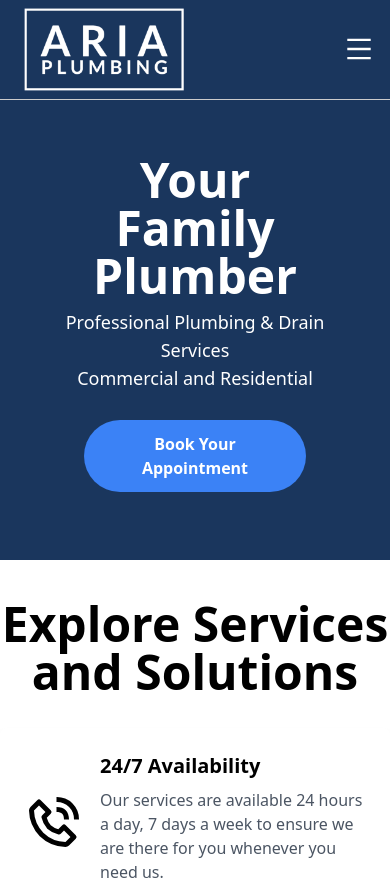
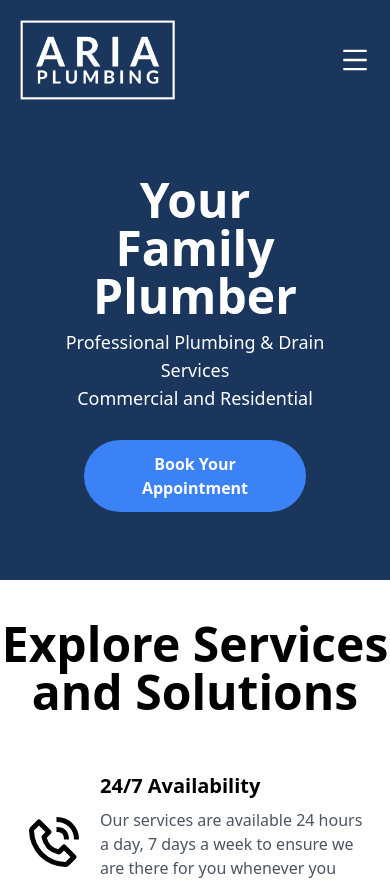
Before and after one commit to 10zintopjor/AP, a React (Create React App) app: page / in a window 390 px wide. Shown: the top 880 px of the page. Built offline with nearby package versions, Linux system fonts and the light colour scheme.

Commit message:
nav upadted

```diff
--- a/src/App.js
+++ b/src/App.js
@@ -6,7 +6,6 @@ import CarouselReviews from "./components/review/CarouselReviews";
 import 'slick-carousel/slick/slick.css';
 import 'slick-carousel/slick/slick-theme.css';
 import ExploreSolutions from "./components/services/ExploreService";
-
 
 function App() {
   return (
--- a/src/components/navbar/Navbar.jsx
+++ b/src/components/navbar/Navbar.jsx
@@ -1,226 +1,57 @@
-// src/components/Navbar.js
-import React, { useState } from 'react';
+import React, { useState } from 'react'
+import {Link} from "react-router-dom"
+import Logo from "../../images/Aria Plumbing-logos_white (1).png"
+import NavLinks from './NavLinks'
+import Button from './Button'
 import { AiOutlineMenu } from 'react-icons/ai';
-import { FaTimes, FaAngleDown } from 'react-icons/fa';
-import Logo from '../../images/Aria Plumbing-logos_white (1).png';
-import { motion } from 'framer-motion';
-import { faFacebook, faInstagram, faTiktok } from "@fortawesome/free-brands-svg-icons";
-import { FontAwesomeIcon } from '@fortawesome/react-fontawesome';
+import { MdClose } from "react-icons/md";
 
 const Navbar = () => {
-  const [navLinksVisible, setNavLinksVisible] = useState(false);
-  const [activeDropdown, setActiveDropdown] = useState(null);
-
-  const toggleMenu = () => {
-    setNavLinksVisible(!navLinksVisible);
-    setActiveDropdown(null);
-  };
-
-  const closeMenu = () => {
-    setNavLinksVisible(false);
-    setActiveDropdown(null);
-  };
-
-  const toggleDropdown = (index) => {
-    setActiveDropdown(activeDropdown === index ? null : index);
-  };
-
-  const callUsButtonStyle = {
-    background: '#ce2029',
-    color: 'white',
-    fontSize: '1.3rem',
-    padding: '10px 20px',
-    borderRadius: '50px',
-    transition: 'background 0.3s ease-in-out',
-    cursor: 'pointer',
-  };
-
-  const mobileMenuStyle = {
-    fontSize: '1.5rem',
-    position: 'fixed',
-    top: 0,
-    left: 0,
-    right: 0,
-    bottom: 0,
-    backgroundColor: '#1a365d',
-    color: 'white',
-    padding: '2rem',
-    zIndex: 1000,
-    transform: `translateX(${navLinksVisible ? 0 : '100%'})`,
-    transition: 'transform 0.5s ease-in-out',
-    display: 'flex',
-    flexDirection: 'column',
-    justifyContent: 'flex-start',
-    alignItems: 'center',
-    overflowY: 'auto', // Allow vertical scrolling
-  };
-
-  const closeButtonStyle = {
-    position: 'absolute',
-    top: '2rem',
-    right: '2rem',
-    fontSize: '2rem',
-    cursor: 'pointer',
-    marginBottom: '2rem',
-  };
-
-  const subMenuStyle = {
-    textAlign: 'center',
-  };
-
-  const dropdownVariants = {
-    hidden: { opacity: 0, height: 0 },
-    visible: { opacity: 1, height: 'auto' },
-  };
-
-  const navItems = [
-    { label: 'Home', link: '#' },
-    {
-      label: 'Services',
-      subItems: [
-        { label: 'Service 1', link: '#' },
-        { label: 'Service 2', link: '#' },
-        { label: 'Service 3', link: '#' },
-      ],
-    },
-    { label: 'Reviews', link: '#' },
-    { label: 'Contact Us', link: '#' },
-  ];
-
+  const [open,setOpen] = useState(false)
   return (
-    <div>
-      <header className="bg-customBlue text-white z-50">
-        <nav className="flex flex-row justify-between items-center md:flex-row w-[92%] mx-auto">
-          <div className='flex items-start m-2'>
-            <img style={{ width: '10rem' }} className="cursor-pointer" src={Logo} alt="Logo" />
-          </div>
-
-          <div className="hidden md:flex space-x-4">
-          <ul className="flex items-center gap-[4vw] text-2xl">
-              {navItems.map((item, index) => (
-                <li
-                  key={index}
-                  className="relative group"
-                  onMouseEnter={() => toggleDropdown(index)}
-                  onMouseLeave={() => toggleDropdown(index)}
-                >
-                  <a
-                    className={`hover:text-gray-500 cursor-pointer flex items-center ${
-                      activeDropdown === index && 'relative'
-                    }`}
-                    href={item.link}
-                  >
-                    <span>{item.label}</span>
-                    {item.subItems && (
-                      <FaAngleDown
-                        style={{
-                          marginLeft: '3px',
-                          fontSize: '1rem', // Adjust the size as needed
-                          verticalAlign: 'middle',
-                        }}
-                      />
-                    )}
-                  </a>
-                  {item.subItems && activeDropdown === index && (
-                    <ul
-                      className="mt-2 space-y-2 bg-white border rounded-md shadow-lg absolute"
-                      style={subMenuStyle}
-                      onMouseEnter={() => setActiveDropdown(index)}
-                      onMouseLeave={() => setActiveDropdown(null)}
-                    >
-                      {item.subItems.map((subItem, subIndex) => (
-                        <li key={subIndex}>
-                          <a className="block px-4 py-2 text-sm text-gray-700" href={subItem.link}>
-                            {subItem.label}
-                          </a>
-                        </li>
-                      ))}
-                    </ul>
-                  )}
-                </li>
-              ))}
-            </ul>
-          </div>
-
-          <div className="hidden md:flex items-center gap-6">
-            <button
-              style={callUsButtonStyle}
-              className="text-white px-5 py-2 rounded-full"
-            >
-              Call Us
-            </button>
-            <div className="hidden md:flex justify-evenly items-center md:items-end">
-              <a href="https://www.facebook.com" target="_blank" rel="noopener noreferrer" className="mx-2 md:mx-4">
-                <FontAwesomeIcon icon={faFacebook} className="text-2xl" />
-              </a>
-              <a href="https://www.twitter.com" target="_blank" rel="noopener noreferrer" className="mx-2 md:mx-4">
-                <FontAwesomeIcon icon={faInstagram} className="text-2xl" />
-              </a>
-              <a href="https://www.instagram.com" target="_blank" rel="noopener noreferrer" className="mx-2 md:mx-4">
-                <FontAwesomeIcon icon={faTiktok} className="text-2xl" />
-              </a>
+    <nav className='bg-customBlue text-white'>
+        <div className='flex items-center font-medium justify-around'>
+          <div className='z-50 p-5 md:w-auto w-full flex justify-between'>
+            <img src={Logo} alt="logo" className='md:cursor-pointer h-20' />
+            <div className='text-3xl md:hidden flex items-center' onClick={()=>setOpen(!open)} >
+              {open ? <MdClose /> : <AiOutlineMenu />}
             </div>
           </div>
+          <ul className='md:flex hidden uppercase items-center gap-16 text-2xl'>
+            <li>
+              <Link to="/" className='py-9 px-3 inline-block'>
+                Home
+              </Link>
+            </li>
+            <NavLinks />
+          </ul>
+          <div className='md:block hidden'>
+          <Button />
+          </div>
+          {/* Mobile Menu*/}
 
-          <AiOutlineMenu onClick={toggleMenu} className="text-3xl cursor-pointer md:hidden" />
-        </nav>
-        <div style={{ height: '1px', backgroundColor: '#ccc', width: '100%' }}></div>
-      </header>
+          <ul
+          className={`
+            md:hidden bg-customBlue fixed w-full top-0 overflow-y-auto bottom-0 mt-40 text-3xl
+            duration-500 ${open ? "left-0" : "left-[-100%]"}
+            flex flex-col items-center  // Add these classes
+          `}
+        >
+          <li>
+            <Link to="/" className='p-7 inline-block'>
+              Home
+            </Link>
+          </li>
+          <NavLinks />
+          <div className='py-5'>
+            <Button/>
+          </div>
+        </ul>
 
-      <div style={mobileMenuStyle}>
-        <div className="flex justify-end">
-          <FaTimes onClick={closeMenu} style={closeButtonStyle} className="text-xl cursor-pointer" />
+
         </div>
-        <ul className="flex flex-col items-center mt-20 w-100%">
-          {navItems.map((item, index) => (
-            <li key={index} className="mb-6">
-              {item.subItems ? (
-                <div className="relative group" style={subMenuStyle}>
-                  <a
-                    className="font-bold text-3xl cursor-pointer flex items-center"
-                    onClick={() => toggleDropdown(index)}
-                  >
-                    <span>{item.label}</span>
-                    <FaAngleDown
-                      style={{
-                        marginLeft: '3px',
-                        fontSize: '1rem', // Adjust the size as needed
-                        verticalAlign: 'middle',
-                      }}
-                    />
-                  </a>
-                  {item.subItems && activeDropdown === index && (
-                    <motion.ul
-                      className="mt-2 space-y-2"
-                      variants={dropdownVariants}
-                      initial="hidden"
-                      animate="visible"
-                      exit="hidden"
-                    >
-                      {item.subItems.map((subItem, subIndex) => (
-                        <li key={subIndex}>
-                          <a className="text-white text-xl" href={subItem.link}>
-                            {subItem.label}
-                          </a>
-                        </li>
-                      ))}
-                    </motion.ul>
-                  )}
-                </div>
-              ) : (
-                <a
-                  className="hover:text-gray-500 font-bold text-3xl"
-                  href={item.link}
-                >
-                  {item.label}
-                </a>
-              )}
-            </li>
-          ))}
-        </ul>
-      </div>
-    </div>
-  );
-};
 
-export default Navbar;
+    </nav>
+  )
+}
+export default Navbar
--- a/src/index.js
+++ b/src/index.js
@@ -2,11 +2,15 @@ import React from 'react';
 import ReactDOM from 'react-dom/client';
 import './index.css';
 import App from './App';
+import { BrowserRouter } from "react-router-dom";
+
 
 const root = ReactDOM.createRoot(document.getElementById('root'));
 root.render(
   <React.StrictMode>
+    <BrowserRouter>
     <App />
+    </BrowserRouter>
   </React.StrictMode>
 );
 
```
